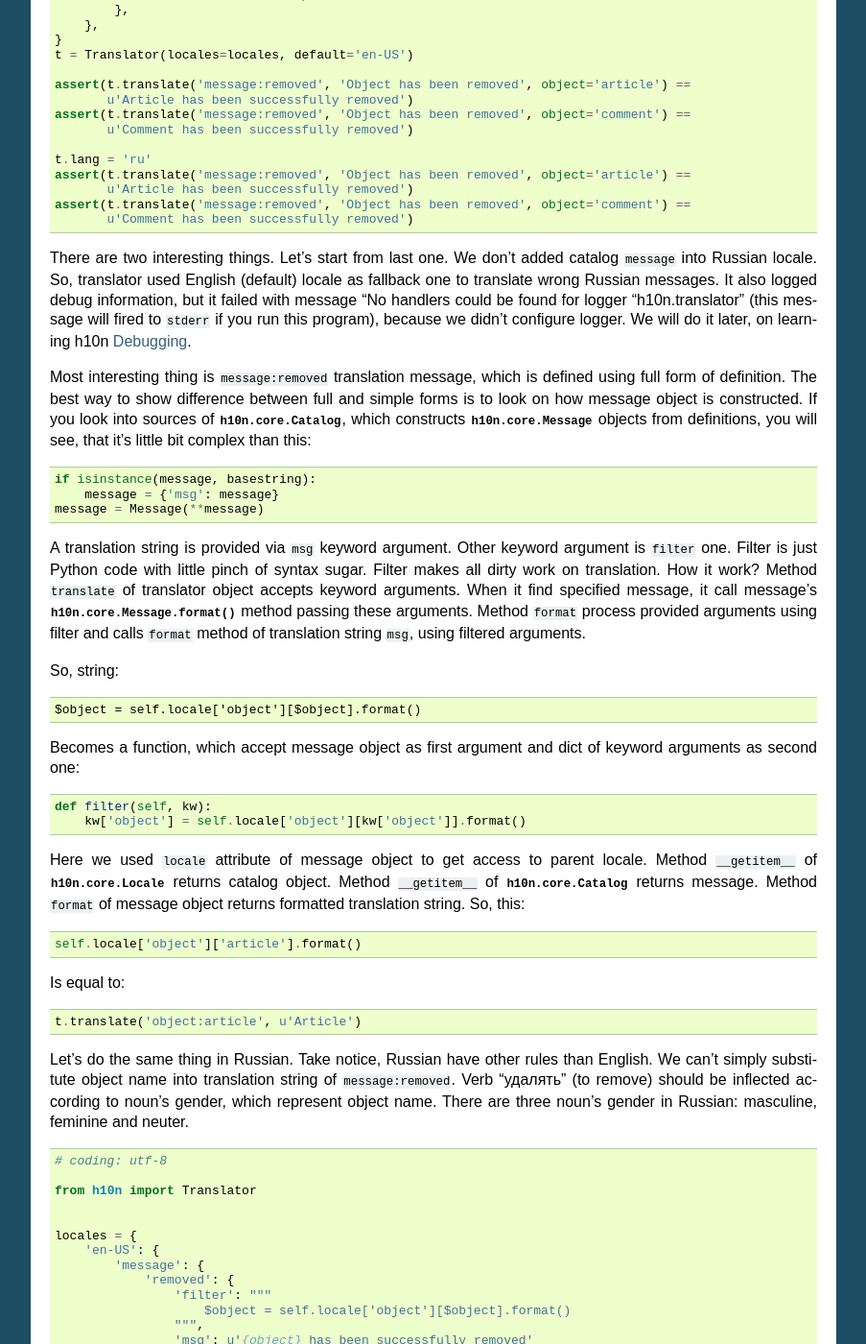
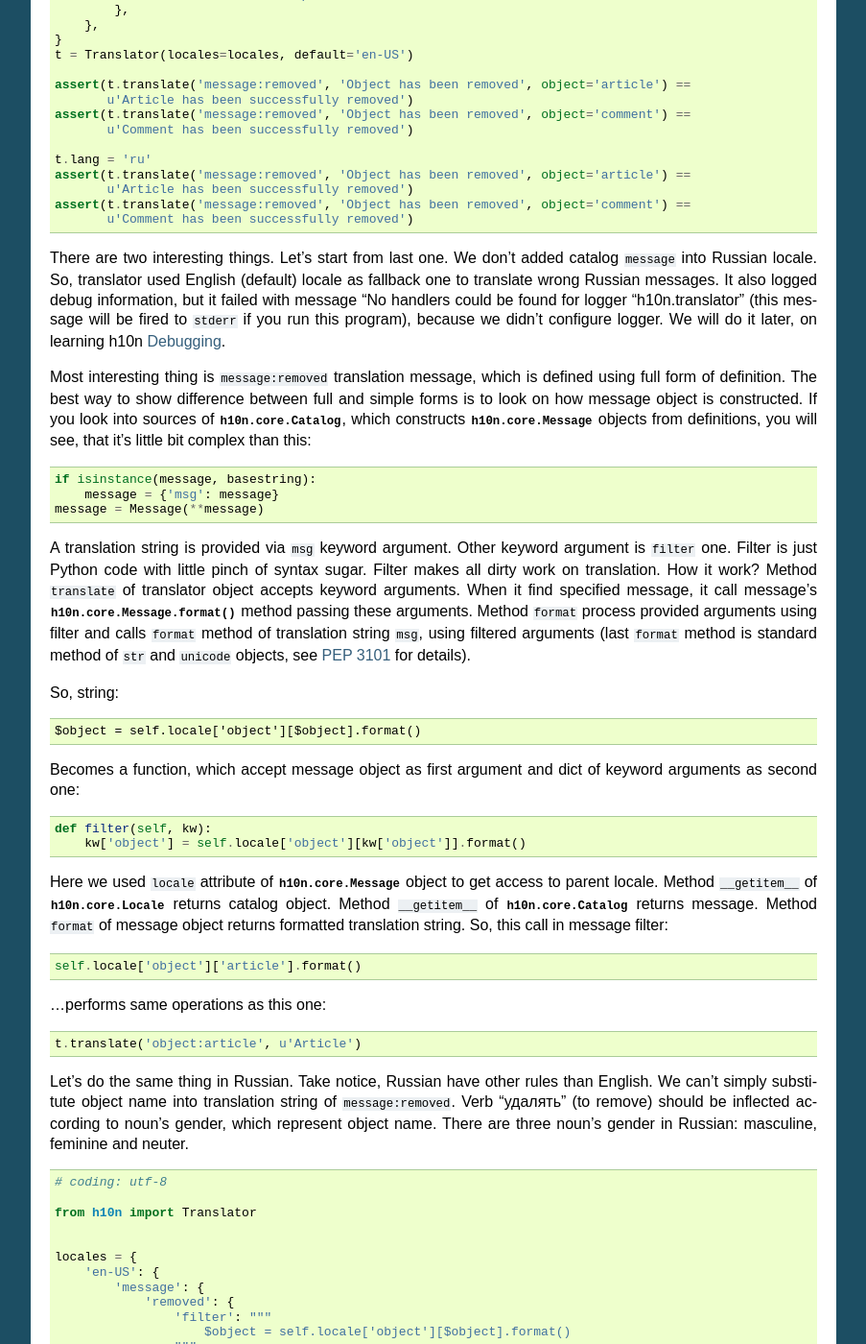
Before and after one commit to kr41/h10n, a Sphinx documentation site: the page built from docs/narrative/2_filters.rst, in a window 1280 px wide and 1400 px high, scrolled down 506 px. Shown: the whole window at 96% size, without its empty margins (198-1101 px from the left). Built offline with Sphinx 7.4.7, drawn with Linux system fonts in a browser that asks for light colours.

Commit message:
Added some cross-referencies to documentation

```diff
--- a/docs/narrative/0_the_problem.rst
+++ b/docs/narrative/0_the_problem.rst
@@ -1,3 +1,5 @@
+..  _the_problem:
+
 The Problem or "Why do we need another i18n & l10n solution?"
 =============================================================
 
--- a/docs/narrative/1_basic_translation.rst
+++ b/docs/narrative/1_basic_translation.rst
@@ -14,10 +14,12 @@
 catalogs in files, and not only in files.  But for our example will be more
 useful to define all directly in source code.
 
-Than we created a translator.
+Than we created a Translator.  See :class:`h10n.translator.Translator` for
+details.
 
 And finally, we translated messages ``article`` and ``comment`` from
-catalog ``object``.  First argument of ``translate`` method is message full
+catalog ``object``.  First argument
+of :meth:`h10n.translator.Translator.translate` method is message full
 name, i.e. catalog name and message name separated by colon. Second one is
 fallback message, which should be used by translator on fail.
 
--- a/docs/narrative/2_filters.rst
+++ b/docs/narrative/2_filters.rst
@@ -10,9 +10,9 @@
 catalog ``message`` into Russian locale.  So, translator used English (default)
 locale as fallback one to translate wrong Russian messages.  It also logged
 debug information, but it failed with message "No handlers could be found for
-logger "h10n.translator" (this message will fired to ``stderr`` if you run this
-program), because we didn't configure logger.  We will do it later, on learning
-h10n :ref:`debugging`.
+logger "h10n.translator" (this message will be fired to ``stderr`` if you run
+this program), because we didn't configure logger.  We will do it later,
+on learning h10n :ref:`debugging`.
 
 Most interesting thing is ``message:removed`` translation message, which is
 defined using full form of definition.  The best way to show difference between
@@ -34,7 +34,10 @@
 find specified message, it call message's :meth:`h10n.core.Message.format`
 method passing these arguments.  Method ``format`` process provided arguments
 using filter and calls ``format`` method of translation string ``msg``,
-using filtered arguments.
+using filtered arguments (last ``format`` method is standard method of ``str``
+and ``unicode`` objects, see `PEP 3101`_ for details).
+
+..  _`PEP 3101`: http://www.python.org/dev/peps/pep-3101/
 
 So, string::
 
@@ -48,17 +51,17 @@
     def filter(self, kw):
         kw['object'] = self.locale['object'][kw['object']].format()
 
-Here we used ``locale`` attribute of message object to get access to parent
-locale.  Method ``__getitem__`` of :class:`h10n.core.Locale` returns catalog
-object.  Method ``__getitem__`` of :class:`h10n.core.Catalog` returns message.
-Method ``format`` of message object returns formatted translation string.
-So, this:
+Here we used ``locale`` attribute of :class:`h10n.core.Message` object to get
+access to parent locale.  Method ``__getitem__`` of :class:`h10n.core.Locale`
+returns catalog object.  Method ``__getitem__`` of :class:`h10n.core.Catalog`
+returns message.  Method ``format`` of message object returns formatted
+translation string.  So, this call in message filter:
 
 ..  code-block:: python
 
     self.locale['object']['article'].format()
 
-Is equal to:
+...performs same operations as this one:
 
 ..  code-block:: python
 
```
Also changed, not shown: docs/narrative/3_helpers.rst (+8 -6 lines), 1 other file.
